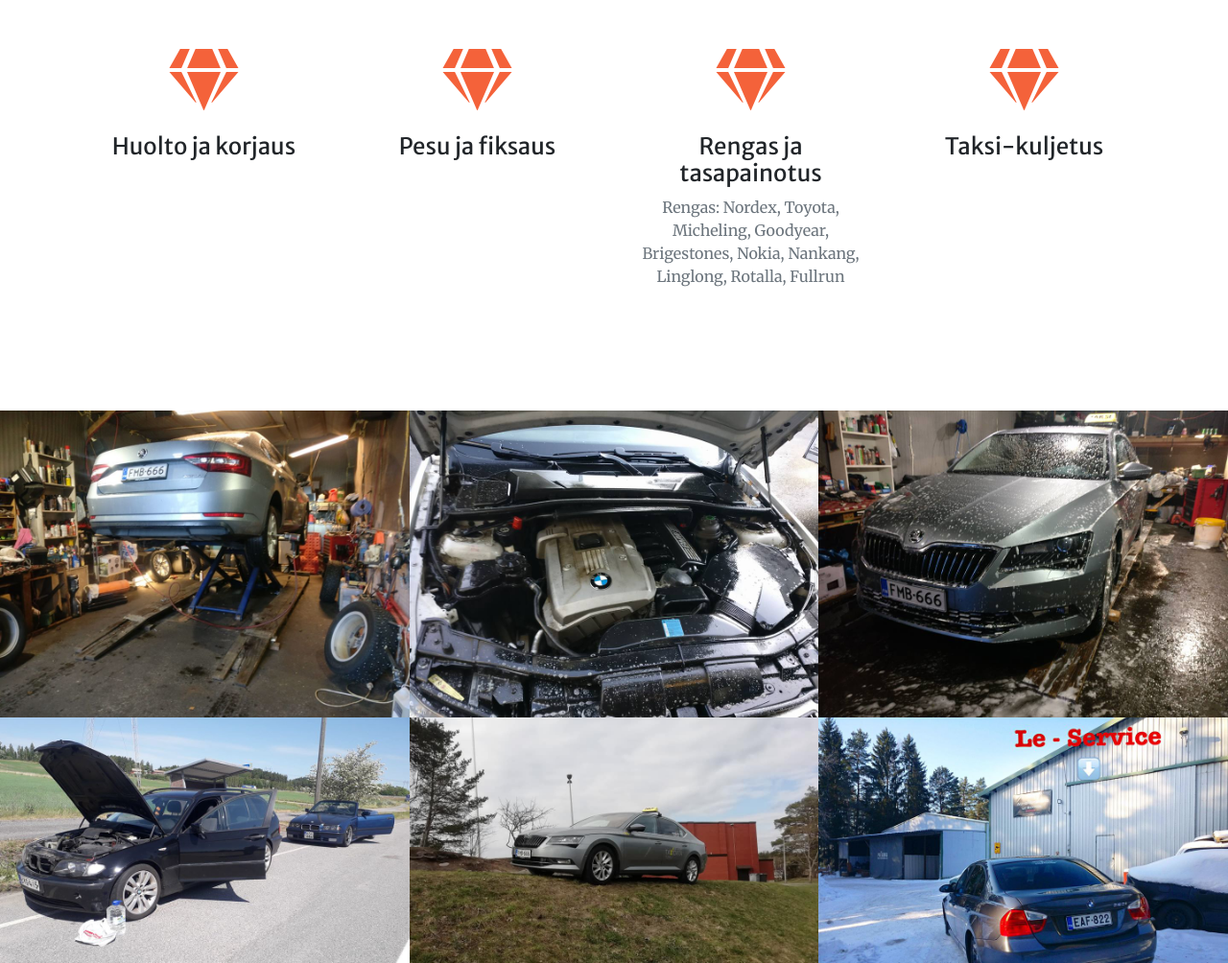
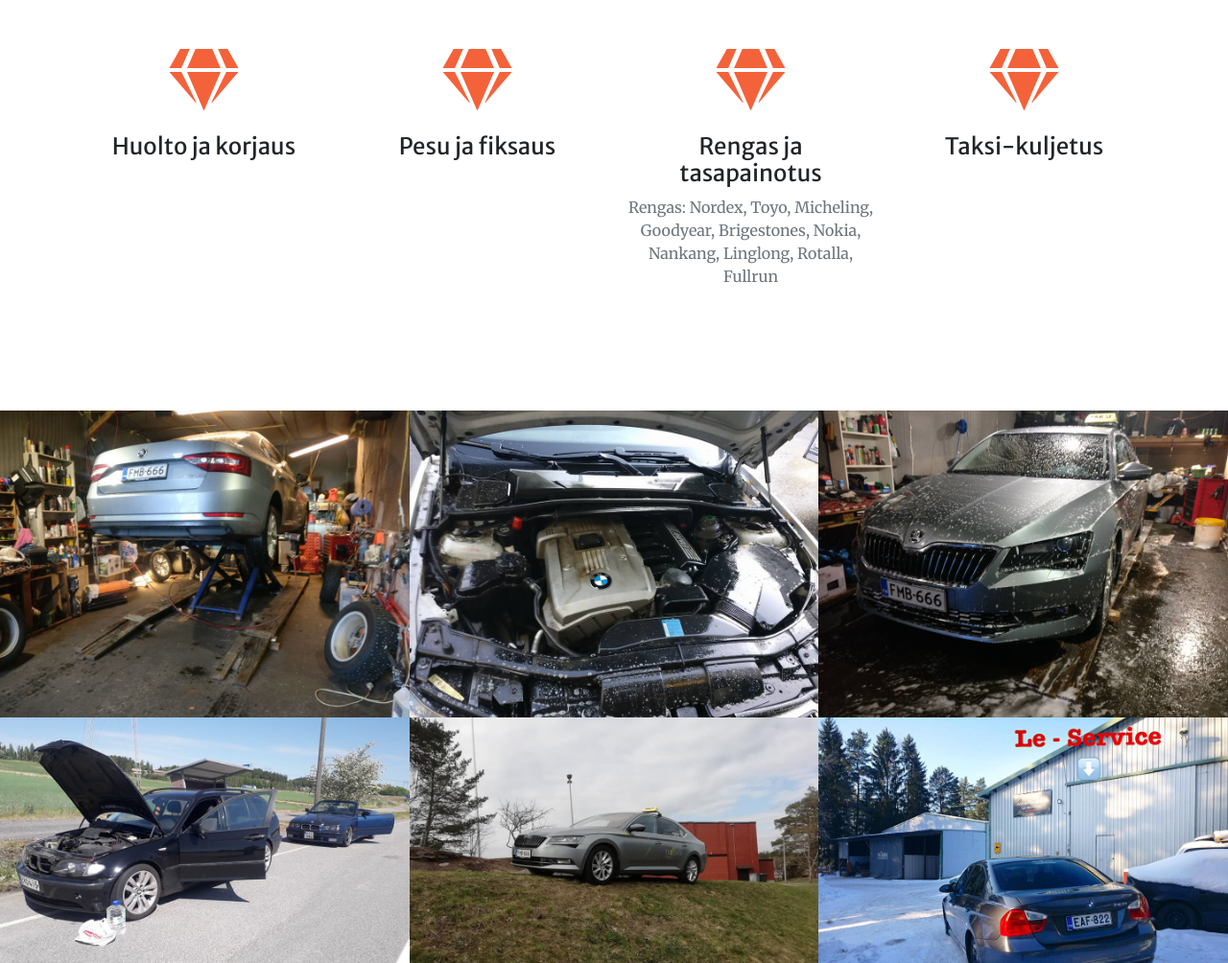
Before and after one commit to huynh-thao/le-service, a website with bundled scripts: page index.html in a window 1280 px wide. Shown: the part 1467-2471 px from the top of the page at 96% size. Built offline with nearby package versions, Linux system fonts and the light colour scheme.

Commit message:
update content

```diff
--- a/index.html
+++ b/index.html
@@ -124,7 +124,7 @@
           <div class="mt-5">
             <i class="fas fa-4x fa-gem text-primary mb-4"></i>
             <h3 class="h4 mb-2">Rengas ja tasapainotus</h3>
-            <p class="text-muted mb-0">Rengas: Nordex, Toyota, Micheling, Goodyear, Brigestones, Nokia, Nankang, Linglong, Rotalla, Fullrun</p>
+            <p class="text-muted mb-0">Rengas: Nordex, Toyo, Micheling, Goodyear, Brigestones, Nokia, Nankang, Linglong, Rotalla, Fullrun</p>
           </div>
         </div>
         <div class="col-lg-3 col-md-6 text-center">
```
